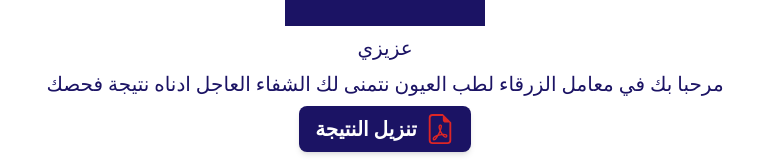
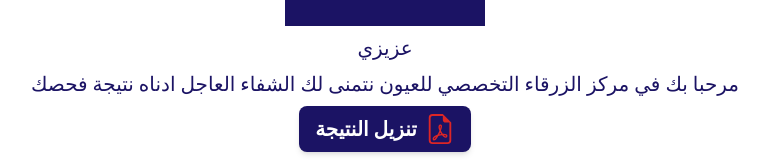
Before and after one commit to yaseenomerdev/sms, a Next.js app: page /result/download/1 in a window 1280 px wide. Shown: the part 194-354 px from the top of the page, without its empty margins (255-1024 px from the left). Built offline with nearby package versions, Linux system fonts and the light colour scheme; no server answers; the database is empty.

Commit message:
fix color and logo

```diff
--- a/pages/result/download/[id].tsx
+++ b/pages/result/download/[id].tsx
@@ -28,7 +28,7 @@ function Download({ result }: { result: Result | null }) {
 
         <p>{result?.name} عزيزي</p>
         <p>
-          مرحبا بك في معامل الزرقاء لطب العيون نتمنى لك الشفاء العاجل ادناه
+          مرحبا بك في مركز الزرقاء التخصصي للعيون نتمنى لك الشفاء العاجل ادناه
           نتيجة فحصك
         </p>
 
```
